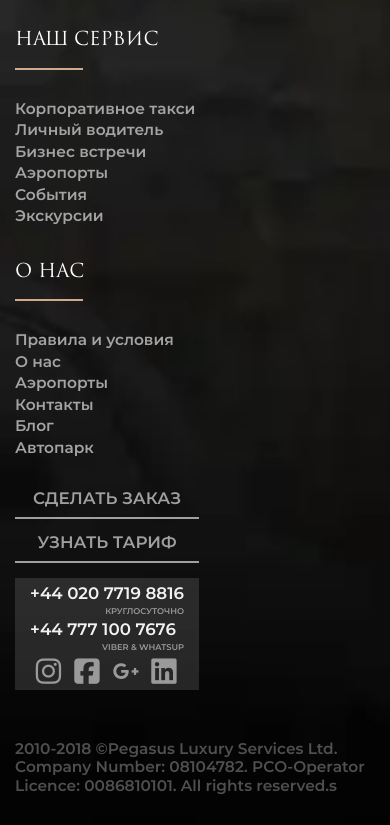
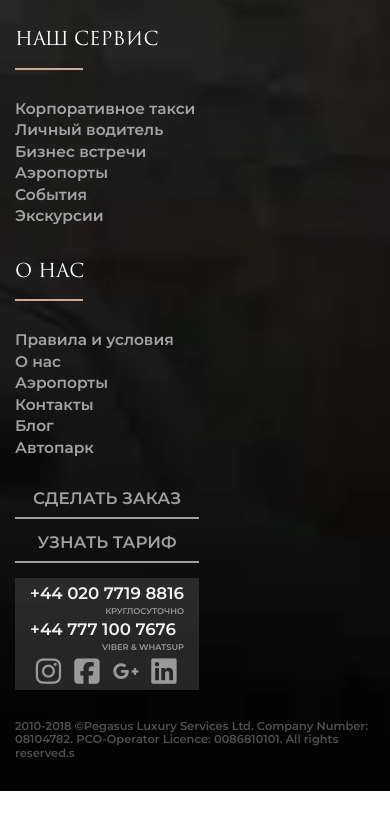
Before and after one commit to stillraider/Pegasus, a plain HTML site: page Pegasus/index.html in a window 390 px wide. Shown: the part 3767-4592 px from the top of the page. After the commit the page ends 4558 px from the top, so only its background shows below. Drawn offline with nearby package versions, Linux system fonts and the light colour scheme; files whose address does not match are found by name.

Commit message:
changed footer a bit

```diff
--- a/#src/scss/_footer.scss
+++ b/#src/scss/_footer.scss
@@ -218,6 +218,11 @@
     .footer__menu:nth-child(3) {
         margin-top: 30px;
     }
+
+    .footer__copyright {
+        margin-top: 30px;
+        font-size: 11.417px;
+    }
 }
 
 @media (max-width: 415px) {
```
Also changed, not shown: Pegasus/css/style.css, Pegasus/css/style.min.css.
